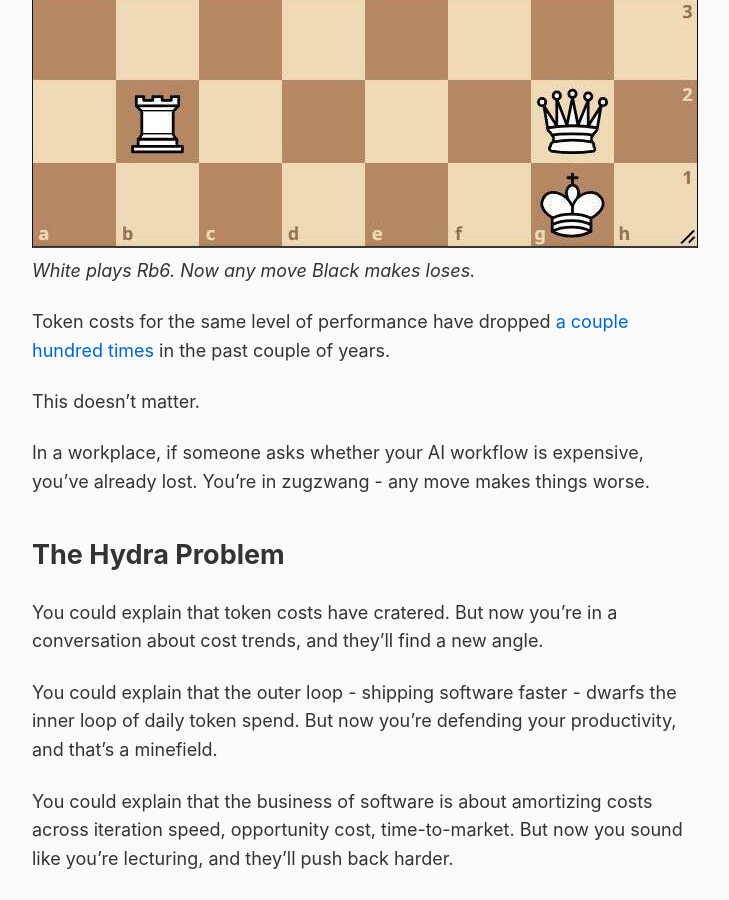
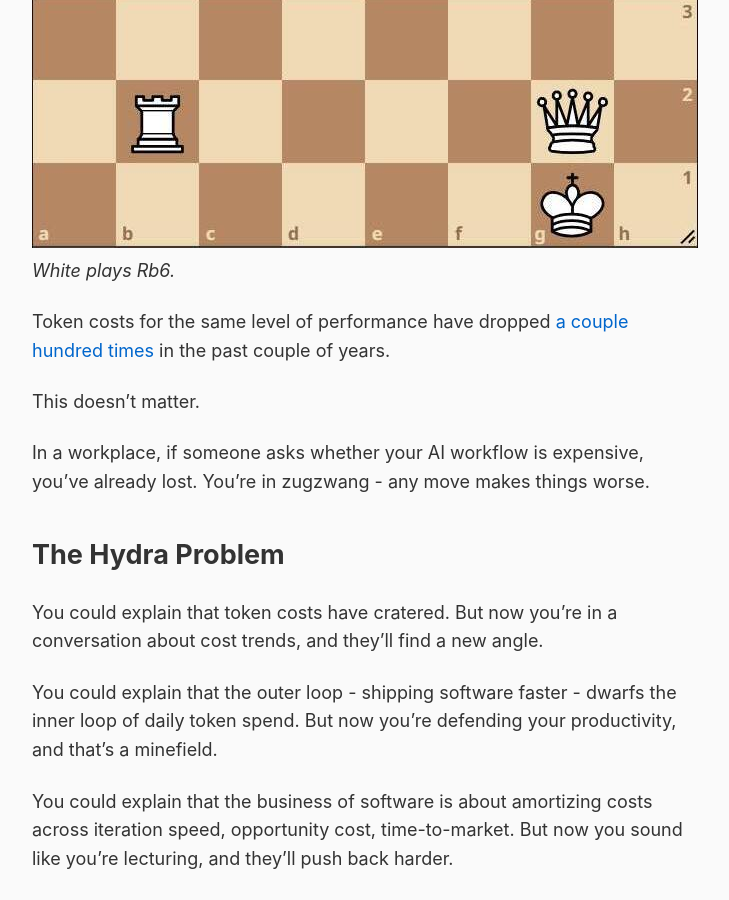
Before and after one commit to rob137/rob137.github.io, a Jekyll site: the page built from _posts/2026-01-08-zugzwang.md, in a window 1280 px wide and 900 px high, scrolled down 671 px. Shown: the whole window, without its empty margins (275-1004 px from the left). Built offline with Jekyll 4.4.1, drawn with Linux system fonts in a browser that asks for light colours.

Commit message:
Make chess caption less explicit
Co-Authored-By: Claude Opus 4.5 <noreply@anthropic.com>

```diff
--- a/_posts/2026-01-08-zugzwang.md
+++ b/_posts/2026-01-08-zugzwang.md
@@ -7,7 +7,7 @@ excerpt: "Once someone asks 'isn't that expensive?', you've already lost."
 ---
 
 ![Zugzwang](/assets/images/zugzwang.jpeg)
-*White plays Rb6. Now any move Black makes loses.*
+*White plays Rb6.*
 
 Token costs for the same level of performance have dropped [a couple hundred times](https://epoch.ai/data-insights/llm-inference-price-trends) in the past couple of years.
 
```
